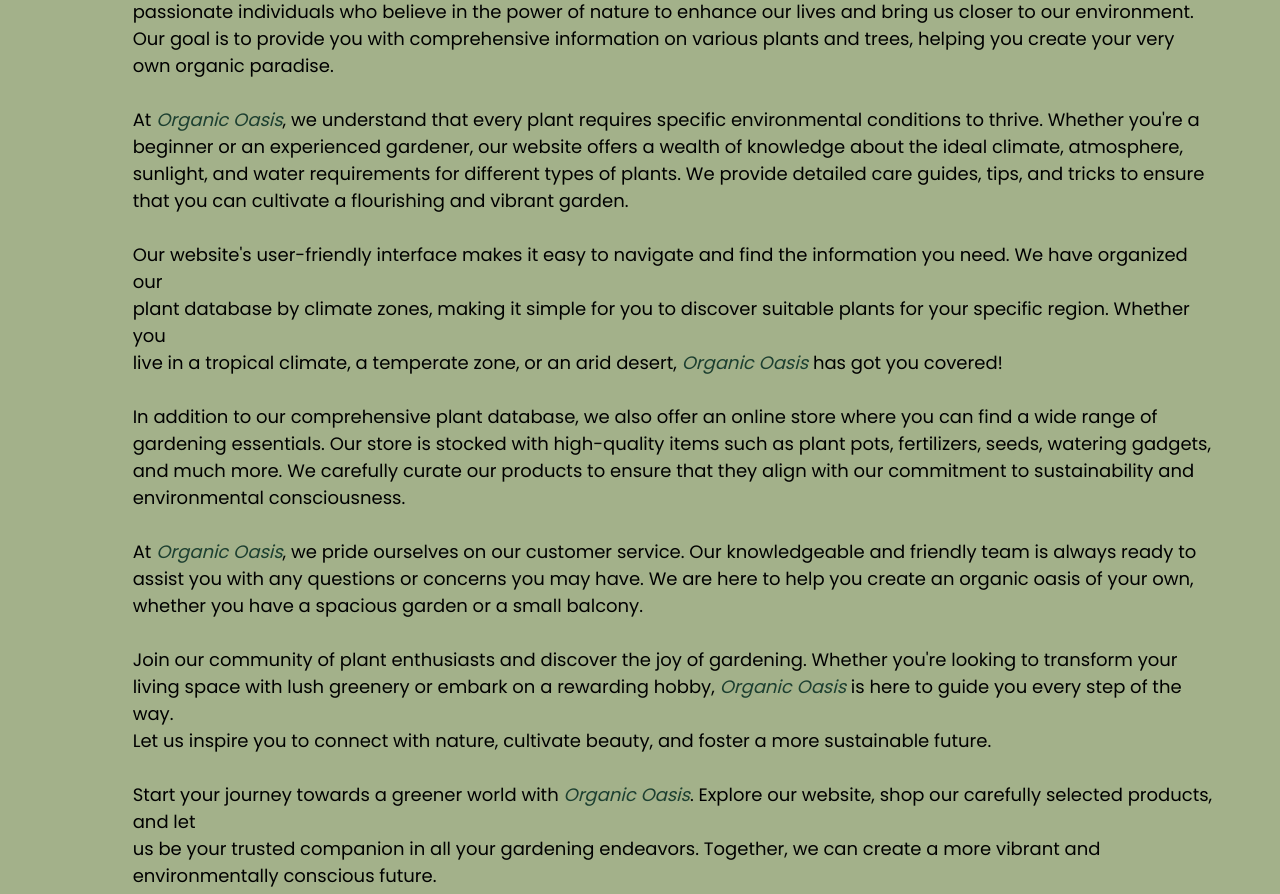
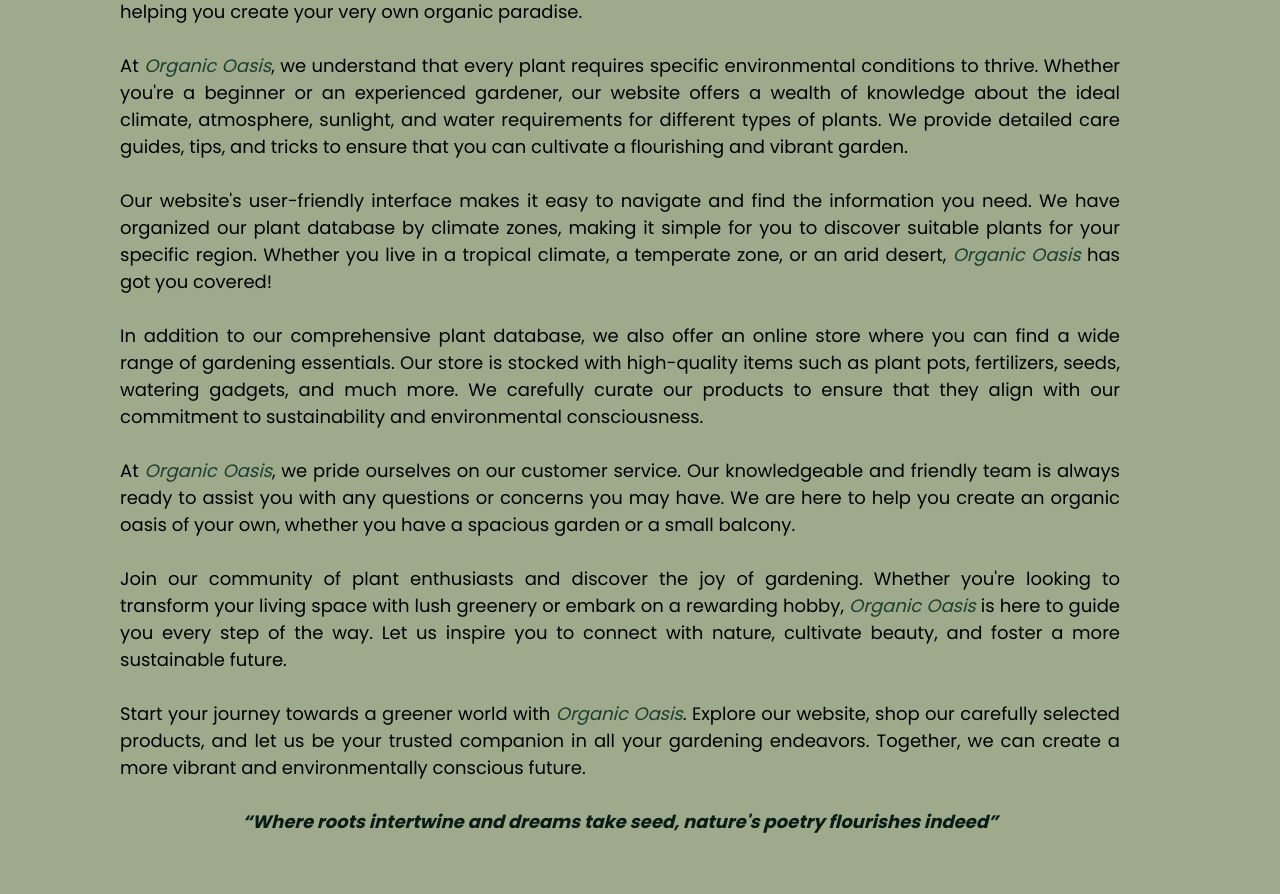
Before and after one commit to AfazSiddiqui/Vision-Project, a plain HTML site: page aboutus.html in a window 1280 px wide. Shown: the part 221-1115 px from the top of the page. Drawn offline with nearby package versions, Linux system fonts and the light colour scheme.

Commit message:
updated about us page

```diff
--- a/about.css
+++ b/about.css
@@ -8,8 +8,10 @@
 .container{
     /* position: relative; */
     display: flex;
+    flex-direction: column;
     justify-content: center;
-    background-color: #a3b18a;
+
+    background-color: #9faa8c;
 }
 
 .container .dark{
@@ -17,6 +19,9 @@
 }
 
 .about{
+    display: flex;
+    justify-content: center;
+    width: 100%;
     margin-top: 7%;
     color: #283618;
 }
@@ -27,20 +32,23 @@
 
 #content{
     /* position: absolute; */
-    transform: translate(0);
-    top: 5%;
+    /* transform: translate(0); */
+    /* top: 5%;
     left: 10%;
-    right: 3%;
+    right: 3%; */
     display: flex;
     justify-content: center;
-    margin-top: 15%;
-    padding-right: 60px;
+    /* margin-top: 15%; */
+    /* margin: 0 40px 0px 40px; */
+    padding-right: 40px;
 }
 
 .para{
     font-size: large;
     font-weight: 400;
     margin-bottom: 5%;
+    text-align: justify;
+    width: 1000px;
 }
 
 .italic{
--- a/aboutus.html
+++ b/aboutus.html
@@ -60,13 +60,13 @@
         </div>
         <div id="content">
             <p class="para">
-                Welcome to <i class="italic"><b>Organic Oasis</b></i>, your ultimate destination for all things plants and gardening! We are a dedicated team of passionate individuals who believe in the power of nature to enhance our lives and bring us closer to our environment.<br> Our goal is to provide you with comprehensive information on various plants and trees, helping you create your very<br> own organic paradise.
+                Welcome to <i class="italic"><b>Organic Oasis</b></i>, your ultimate destination for all things plants and gardening! We are a dedicated team of passionate individuals who believe in the power of nature to enhance our lives and bring us closer to our environment. Our goal is to provide you with comprehensive information on various plants and trees, helping you create your very own organic paradise.
                 <br>
                 <br>
-                At <i class="italic">Organic Oasis</i>, we understand that every plant requires specific environmental conditions to thrive. Whether you're a<br> beginner or an experienced gardener, our website offers a wealth of knowledge about the ideal climate, atmosphere,<br> sunlight, and water requirements for different types of plants. We provide detailed care guides, tips, and tricks to ensure<br> that you can cultivate a flourishing and vibrant garden.
+                At <i class="italic">Organic Oasis</i>, we understand that every plant requires specific environmental conditions to thrive. Whether you're a beginner or an experienced gardener, our website offers a wealth of knowledge about the ideal climate, atmosphere, sunlight, and water requirements for different types of plants. We provide detailed care guides, tips, and tricks to ensure that you can cultivate a flourishing and vibrant garden.
                 <br>
                 <br>
-                Our website's user-friendly interface makes it easy to navigate and find the information you need. We have organized our<br> plant database by climate zones, making it simple for you to discover suitable plants for your specific region. Whether you<br> live in a tropical climate, a temperate zone, or an arid desert, <i class="italic">Organic Oasis</i> has got you covered!
+                Our website's user-friendly interface makes it easy to navigate and find the information you need. We have organized our plant database by climate zones, making it simple for you to discover suitable plants for your specific region. Whether you live in a tropical climate, a temperate zone, or an arid desert, <i class="italic">Organic Oasis</i> has got you covered!
                 <br>
                 <br>
                 In addition to our comprehensive plant database, we also offer an online store where you can find a wide range of gardening essentials. Our store is stocked with high-quality items such as plant pots, fertilizers, seeds, watering gadgets, and much more. We carefully curate our products to ensure that they align with our commitment to sustainability and environmental consciousness.
@@ -75,10 +75,10 @@
                 At <i class="italic">Organic Oasis</i>, we pride ourselves on our customer service. Our knowledgeable and friendly team is always ready to assist you with any questions or concerns you may have. We are here to help you create an organic oasis of your own, whether you have a spacious garden or a small balcony.
                 <br>
                 <br>
-                Join our community of plant enthusiasts and discover the joy of gardening. Whether you're looking to transform your<br> living space with lush greenery or embark on a rewarding hobby, <i class="italic">Organic Oasis</i> is here to guide you every step of the way.<br> Let us inspire you to connect with nature, cultivate beauty, and foster a more sustainable future.
+                Join our community of plant enthusiasts and discover the joy of gardening. Whether you're looking to transform your living space with lush greenery or embark on a rewarding hobby, <i class="italic">Organic Oasis</i> is here to guide you every step of the way. Let us inspire you to connect with nature, cultivate beauty, and foster a more sustainable future.
                 <br>
                 <br>
-                Start your journey towards a greener world with <i class="italic">Organic Oasis</i>. Explore our website, shop our carefully selected products, and let<br> us be your trusted companion in all your gardening endeavors. Together, we can create a more vibrant and environmentally conscious future.
+                Start your journey towards a greener world with <i class="italic">Organic Oasis</i>. Explore our website, shop our carefully selected products, and let us be your trusted companion in all your gardening endeavors. Together, we can create a more vibrant and environmentally conscious future.
                 <br>
                 <br>
                 <i class="italic"><q class="quote">Where roots intertwine and dreams take seed, nature's poetry flourishes indeed</q></i>
```
